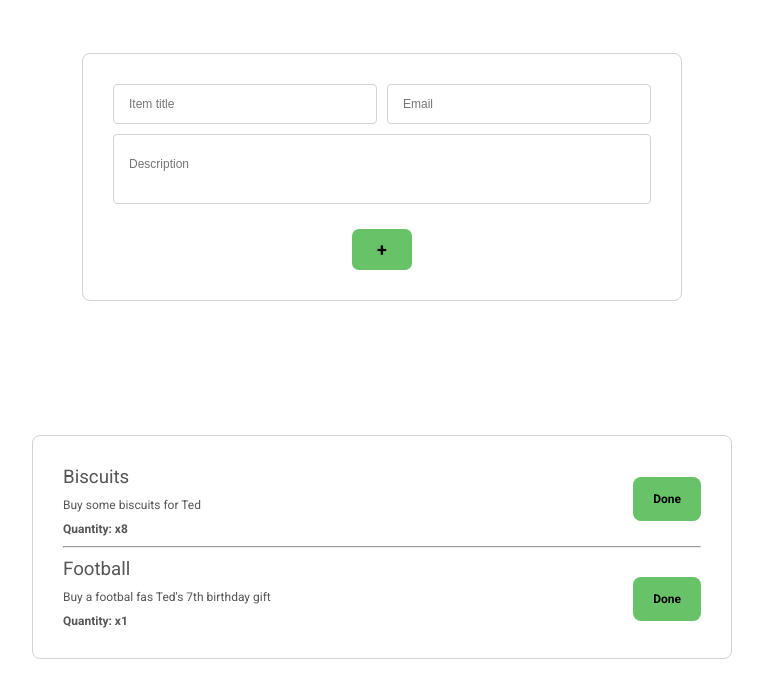
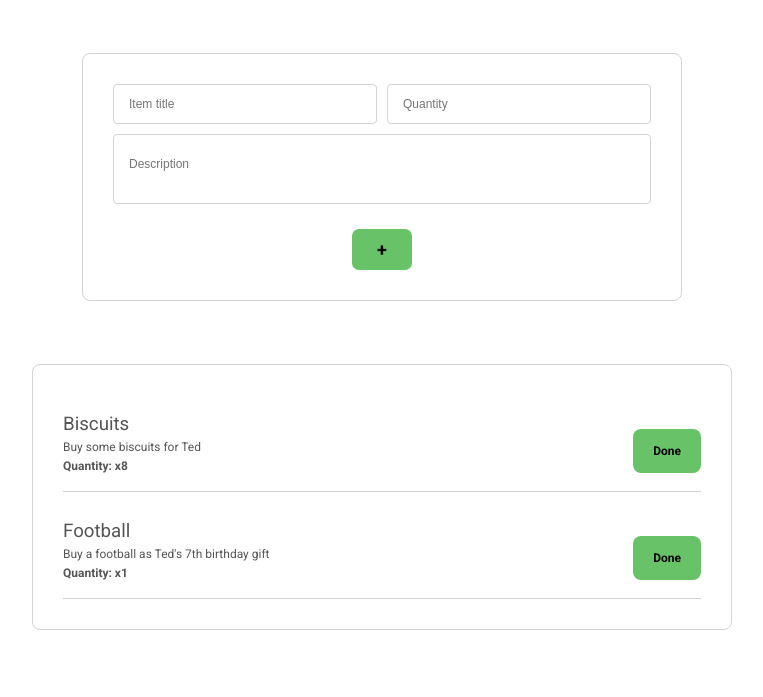
Before and after one commit to sholarpey/Week_3_Task, a plain HTML site: page index.html in a window 1280 px wide. Shown: the part 111-808 px from the top of the page, without its empty margins (258-1021 px from the left). Drawn offline with Linux system fonts and the light colour scheme; a web font is replaced by a local one.

Commit message:
Inputed JavaScript codes

```diff
--- a/index.css
+++ b/index.css
@@ -78,7 +78,7 @@ input:focus {
     flex-direction: column;
     justify-content: center;
     align-items: center;
-    margin: -430px 0;
+    margin: -480px 0;
 }
 
 .div-1 {
@@ -112,22 +112,19 @@ input:focus {
     border: 0;
     border-radius: 8px;
     background-color: rgb(104, 194, 104);
-    margin: 30px;
-    position: absolute;
-    top: 5%;
 }
 
-.done-button-1 {
-    align-self: flex-end;
-    justify-self: right;
-    padding: 15px 20px;
-    font-size: 12px;
-    font-family: inherit;
+.item-container {
+    display: flex;
+    justify-content: space-between;
+    padding: 18px 0;
+    border-bottom: 1px solid lightgray;
+}
+
+.space {
+    margin: 5px 0;
+}
+
+.bold {
     font-weight: bold;
-    border: 0;
-    border-radius: 8px;
-    background-color: rgb(104, 194, 104);
-    margin: 30px;
-    position: absolute;
-    top: 50%;
 }
--- a/index.html
+++ b/index.html
@@ -15,40 +15,45 @@
     <h1>My Shopping List</h1>
     <section class="section-1">
         <form action="" class="form-1">
-            <input type="text" name="name" id="" placeholder="Item title" class="input">
-            <input type="text" name="name" id="" placeholder="Email" class="input">
+            <input type="text" name="name" id="item" placeholder="Item title" class="input">
+            <input type="text" name="name" id="quantity" placeholder="Quantity" class="input">
             <input name="message" placeholder="Description" id="message" class="input" style="padding-top: 0;">
             <button type="submit" id="submit-button">&plus;</button>
         </form>
     </section>
 
     <section class="section-2">
-        <div class="div-1">
+        <div class="div-1" id="div-container">
+            <div class="item-container">
+                <div>
                     <h3>
                         Biscuits
                     </h3>
-            <p>
+                    <p class="space">
                         Buy some biscuits for Ted
                     </p>
-            <p>
-                <strong>
+                    <p class="bold">
                         Quantity: x8
-                </strong>
                     </p>
+                </div>
                 <button type="submit" class="done-button">Done</button>
-            <hr>
+            </div>
+
+            <div class="item-container">
+                <div>
                     <h3>
                         Football
                     </h3>
-            <p>
-                Buy a footbal fas Ted's 7th birthday gift
+                    <p class="space">
+                        Buy a football as Ted's 7th birthday gift
                     </p>
-            <p>
-                <strong>
+                    <p class="bold">
                         Quantity: x1
-                </strong>
                     </p>
-            <button type="submit" class="done-button-1">Done</button>
+                </div>
+                <button type="submit" class="done-button">Done</button>
+            </div>
+
         </div>
     </section>
     <script src="index.js"></script>
--- a/index.js
+++ b/index.js
@@ -0,0 +1,59 @@
+// function handler() {
+//     alert("Working?");
+// }
+// handler()
+
+let input1 = document.getElementById("item");
+let input2 = document.getElementById("quantity");
+let input3 = document.getElementById("message");
+let btn1 = document.getElementById("submit-button");
+let divContainer = document.getElementById("div-container");
+
+let obj = {
+    input3: input3,
+    input2: input2,
+    input1: input1
+}
+
+function handler(e) {
+    e.preventDefault()
+    let h3Element = document.createElement("h3")
+    h3Element.innerHTML = obj.input1.value
+
+    let p = document.createElement("p")
+    p.classList.add("space")
+    p.innerHTML = obj.input3.value
+
+    let p2 = document.createElement("p")
+    p2.classList.add("bold")
+    p2.innerHTML = obj.input2.value
+
+    let button = document.createElement("button")
+    let node = document.createTextNode("Done")
+    button.appendChild(node)
+    button.classList.add("done-button")
+
+    let div = document.createElement("div")
+
+    div.classList.add("item-container")
+    let div2 = document.createElement("div")
+    div2.appendChild(h3Element)
+    div2.appendChild(p)
+    div2.appendChild(p2)
+    div.appendChild(div2)
+    divContainer.appendChild(div)
+    div.appendChild(button)
+}
+btn1.addEventListener("click", handler)
+
+
+
+let btn2 = document.getElementsByClassName("done-button");
+
+function anotherHandler(e) {
+    e.preventDefault()
+    btn2[0].parentNode.remove()
+    console.log(btn2)
+}
+
+btn2[0].addEventListener("click", anotherHandler)
```
Lines whose indentation alone changed are shown as unchanged.
